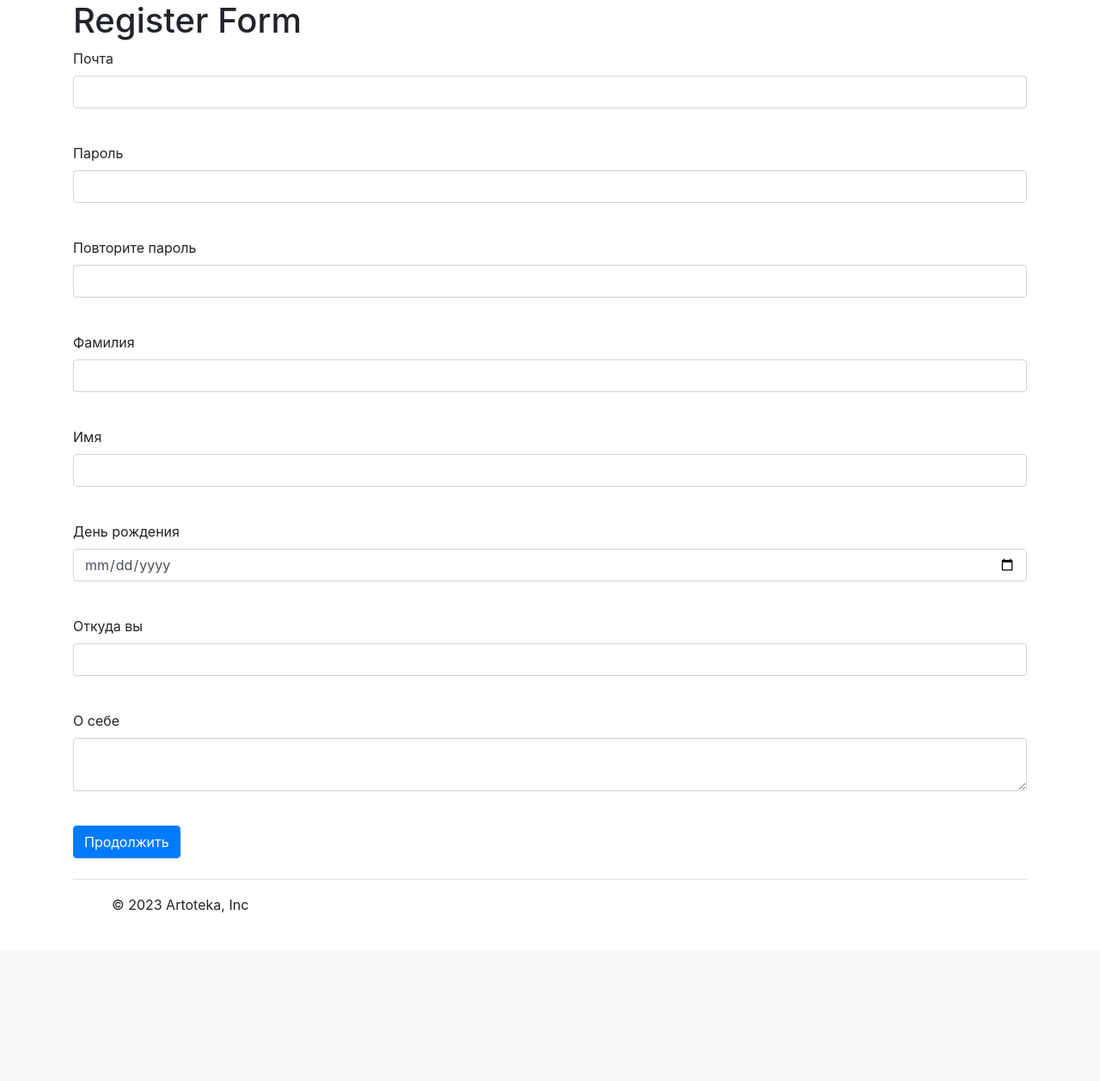
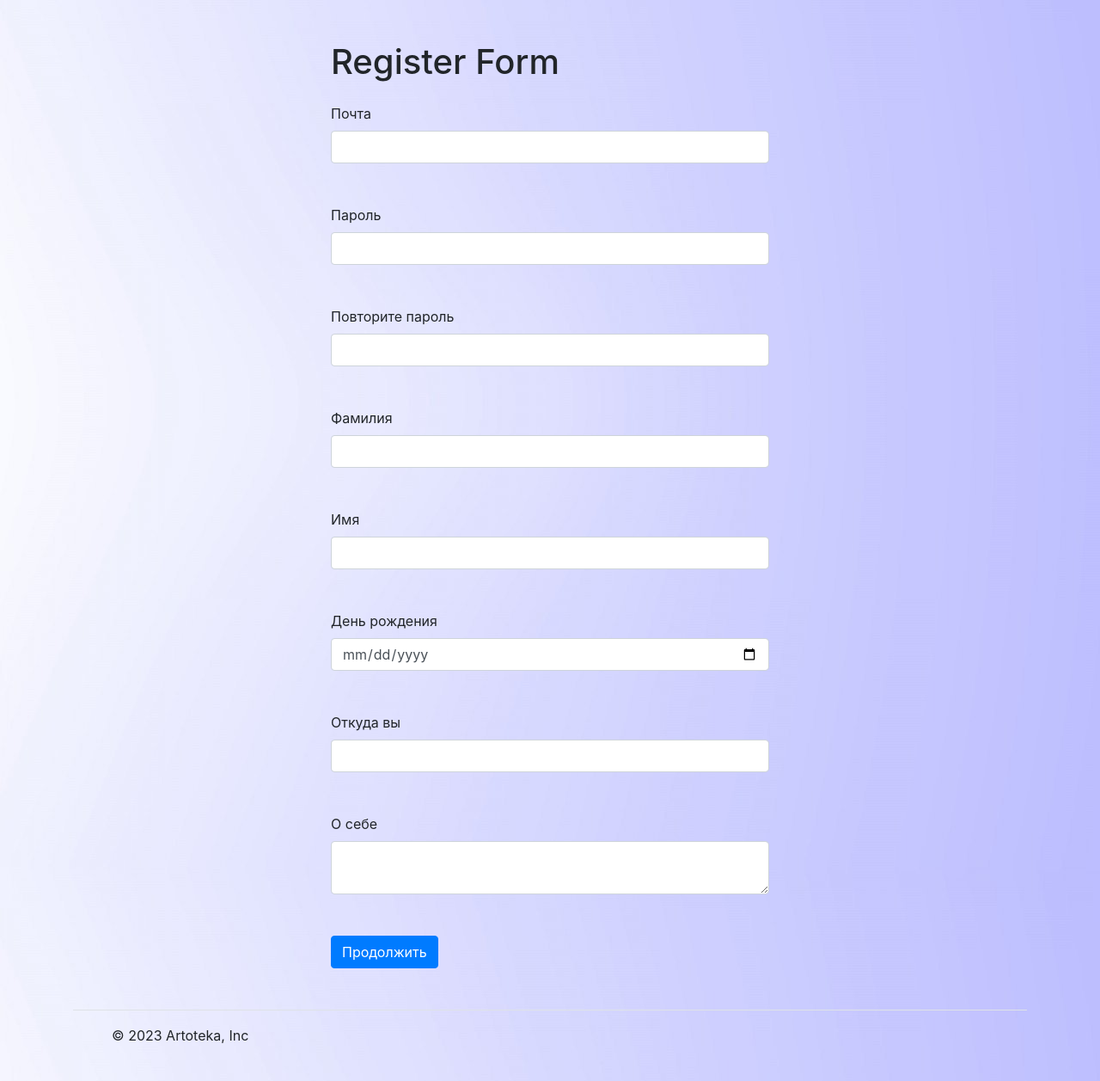
Before and after one commit to HakimovBulat/artoteka, a Flask app: page /register in a window 1280 px wide. Shown: the part 72-1329 px from the top of the page at 86% size. Before the commit the page ends 1133 px from the top, so only its background shows below. Run offline with Flask 3, Linux system fonts and the light colour scheme; some libraries are stand-ins or nearby versions.

Commit message:
Третий день

```diff
--- a/main.py
+++ b/main.py
@@ -5,6 +5,7 @@ from data.users import User
 from data import db_session
 from forms.user import RegisterForm
 from forms.login import LoginForm
+
 
 app = Flask(__name__)
 app.config['SECRET_KEY'] = 'yandexlyceum_secret_key'
@@ -15,6 +16,7 @@ db_session.global_init('db/blogs.db')
 @app.route('/index')
 def index():
     return render_template('index.html', title='Главная страница')
+
 
 login_manager = LoginManager()
 login_manager.init_app(app)
@@ -29,6 +31,7 @@ def load_user(user_id):
 def logout():
     logout_user()
     return redirect("/")
+
 
 @app.route('/register', methods=['GET', 'POST'])
 def reqister():
@@ -52,6 +55,7 @@ def reqister():
         return redirect('/login')
     return render_template('register.html', title='Регистрация', form=form)
 
+
 @app.route('/login', methods=['GET', 'POST'])
 def login():
     form = LoginForm()
--- a/templates/base.html
+++ b/templates/base.html
@@ -6,7 +6,7 @@
     integrity="sha384-Vkoo8x4CGsO3+Hhxv8T/Q5PaXtkKtu6ug5TOeNV6gBiFeWPGFN9MuhOf23Q9Ifjh"
     crossorigin="anonymous">
 </head>
-<body>
+<body background="static\img\fon.jpg">
   <header class="p-3 bg-dark text-white">
     <div class="container">
       <div class="d-flex flex-wrap align-items-center justify-content-center justify-content-lg-start">
@@ -18,10 +18,12 @@
           <li><a href="/about" class="nav-link px-2 text-white">О проекте</a></li>
         </ul>
         <div class="text-end">
-
-                  <a class="btn btn-outline-light me-2 " href="/register">Зарегистрироваться</a>
-                  <a class="btn btn-warning" href="/login">Войти</a>
-
+            {% if current_user.is_authenticated %}
+                <a class="navbar-brand" href="/logout"> {{ current_user.name }} </a>
+            {% else %}
+                <a class="btn btn-outline-light me-2 " href="/register">Зарегистрироваться</a>
+                <a class="btn btn-warning" href="/login">Войти</a>
+            {% endif %}
         </div>
       </div>
     </div>
--- a/templates/login.html
+++ b/templates/login.html
@@ -25,7 +25,9 @@
         </p>
         <p class="col-lg-6 mx-auto mb-4">{{ form.remember_me() }} {{ form.remember_me.label }}</p>
         <p class="col-lg-6 mx-auto mb-4">{{ form.submit(type="submit", class="btn btn-primary") }}</p>
-        <div class="col-lg-6 mx-auto mb-4">{{ message }}</div>
+        {% if message %}
+          <div class="alert alert-danger">{{ message }}</div>
+        {% endif %}
     </form>
 </div>
 {% endblock %}
--- a/templates/register.html
+++ b/templates/register.html
@@ -1,10 +1,11 @@
 {% extends "base.html" %}
 
 {% block content %}
-<h1>Register Form</h1>
+<div class="container my-5">
+<h1 class="col-lg-6 mx-auto mb-4">Register Form</h1>
 <form action="" method="post" novalidate>
     {{ form.hidden_tag() }}
-    <p>
+    <p class="col-lg-6 mx-auto mb-4">
         {{ form.email.label }}<br>
         {{ form.email(class="form-control", type="email") }}<br>
         {% for error in form.email.errors %}
@@ -14,7 +15,7 @@
     {% endfor %}
     </p>
 
-    <p>
+    <p class="col-lg-6 mx-auto mb-4">
         {{ form.password.label }}<br>
         {{ form.password(class="form-control", type="password") }}<br>
         {% for error in form.password.errors %}
@@ -23,7 +24,7 @@
     </div>
     {% endfor %}
 
-    <p>
+    <p class="col-lg-6 mx-auto mb-4">
         {{ form.password_again.label }}<br>
         {{ form.password_again(class="form-control", type="password") }}<br>
         {% for error in form.password_again.errors %}
@@ -32,7 +33,7 @@
     </div>
     {% endfor %}
 
-    <p>
+    <p class="col-lg-6 mx-auto mb-4">
         {{ form.surname.label }}<br>
         {{ form.surname(class="form-control") }}<br>
         {% for error in form.surname.errors %}
@@ -42,7 +43,7 @@
     {% endfor %}
     </p>
 
-    <p>
+    <p class="col-lg-6 mx-auto mb-4">
         {{ form.name.label }}<br>
         {{ form.name(class="form-control") }}<br>
         {% for error in form.name.errors %}
@@ -52,7 +53,7 @@
     {% endfor %}
     </p>
 
-    <p>
+    <p class="col-lg-6 mx-auto mb-4">
         {{ form.birthday.label }}<br>
         {{ form.birthday(class="form-control") }}<br>
         {% for error in form.birthday.errors %}
@@ -62,7 +63,7 @@
     {% endfor %}
     </p>
 
-    <p>
+    <p class="col-lg-6 mx-auto mb-4">
         {{ form.address.label }}<br>
         {{ form.address(class="form-control") }}<br>
         {% for error in form.address.errors %}
@@ -72,7 +73,7 @@
     {% endfor %}
     </p>
 
-    <p>
+    <p class="col-lg-6 mx-auto mb-4">
         {{ form.about.label }}<br>
         {{ form.about(class="form-control") }}<br>
         {% for error in form.about.errors %}
@@ -82,7 +83,10 @@
     {% endfor %}
     </p>
 
-    <p>{{ form.submit(type="submit", class="btn btn-primary") }}</p>
-    {{message}}
+    <p class="col-lg-6 mx-auto mb-4">{{ form.submit(type="submit", class="btn btn-primary") }}</p>
+    {% if message %}
+    <div class="alert alert-danger">{{ message }}</div>
+    {% endif %}
 </form>
+</div>
 {% endblock %}
```
Also changed, not shown: db/blogs.db, static/img/fon.jpg (added), templates/try.html (added).
